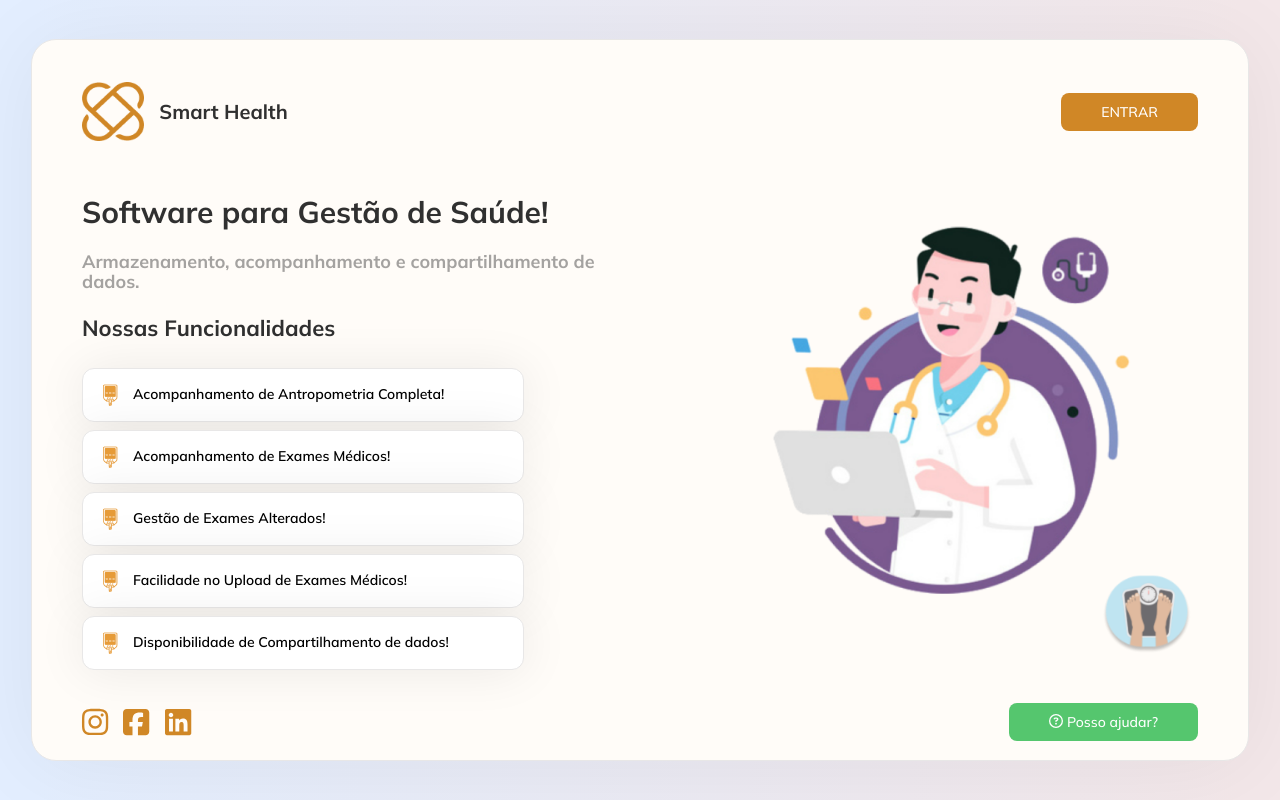
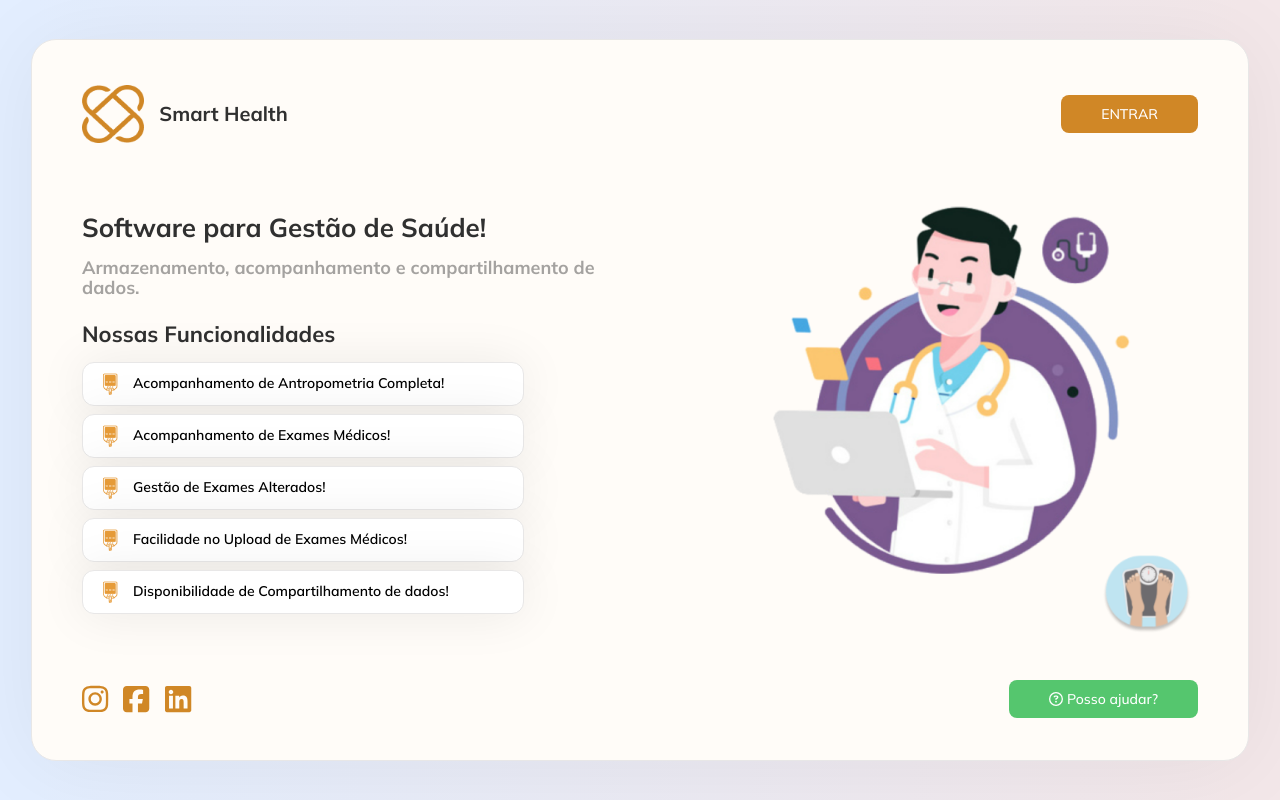
Before and after one commit to Smart-Health-Organization/smart-health-frontend, a Next.js app: page / in a window 1280 px wide. Built offline with nearby package versions, Linux system fonts and the light colour scheme; no server answers.

Commit message:
Improving style and code

```diff
--- a/styles/Home.module.css
+++ b/styles/Home.module.css
@@ -1,10 +1,11 @@
 
 h2.description {
-  font-size: 30px;
+  font-size: 26px;
   margin: 0;
-  margin-bottom: 20px;
+  margin-bottom: 10px;
   color: #303030;
   line-height: 40px;
+  white-space: nowrap;
 }
 
 p.description {
@@ -24,6 +25,7 @@ p.description {
 h3.funcionalidades {
   font-size: 22px;
   color: #303030;
+  margin-bottom: 10px;
 }
 
 p.funcionalidades {
@@ -39,7 +41,7 @@ p.funcionalidades {
 
   display: flex;
   width: 400px;
-  padding: 15px 20px;
+  padding: 10px 20px;
   margin: 4px;
   margin-left: 0;
 }
@@ -87,6 +89,10 @@ img.funcionalidades {
     align-items: center;
   }
 
+  h2.description {
+    white-space: normal;
+  }
+
   p.funcionalidades {
     width: 85%;
     max-width: 350px;
--- a/styles/globals.css
+++ b/styles/globals.css
@@ -32,16 +32,16 @@ body {
   border-radius: 25px;
   width: 95vw;
   height: 90vh;
-  min-height: 650px;
+  min-height: 600px;
   max-width: 1360px;
   max-height: 768px;
-  margin: 25px 0;
+  margin: 0;
 }
 
 .main {
   display: flex;
   flex-direction: column;
-  justify-content: space-between;
+  justify-content: space-evenly;
   align-items: center;
   margin: 25px 50px;
   height: 100%;
@@ -49,7 +49,8 @@ body {
 }
 
 .topbar {
-  height: 150px;
+  height: auto;
+  padding: 15px 0;
   display: flex;
   flex-direction: row;
   align-items: center;
@@ -57,15 +58,15 @@ body {
 }
 
 .content {
-  min-height: 500px;
+  min-height: 450px;
   display: flex;
   flex-direction: row;
   justify-content: space-between;
   align-items: center;
 }
 
-.footer {
-  height: 80px;
+.footer, .invisibleFooter {
+  height: 63px;
   display: flex;
   justify-content: space-between;
   align-items: center;
@@ -90,6 +91,7 @@ h1.title {
   text-align: center;
 
   color: #303030;
+  margin: 0;
 }
 
 h1.title>img {
@@ -164,6 +166,7 @@ a {
     width: 90vw;
     max-width: unset;
     max-height: unset;
+    margin: 15px 0;
   }
 
   .content {
@@ -176,9 +179,11 @@ a {
     width: 80%;
     margin: 10px 0;
   }
-}
 
-@media (max-width: 1200px) {
+  .invisibleFooter {
+    display: none;
+  }
+
   .displayMobile {
     display: none !important;
   }
```
Also changed, not shown: pages/login.js (+9 -5 lines), pages/profile.js (+6 -4 lines), pages/register.js (+8 -4 lines), styles/Profile.module.css (+8 -0 lines).
